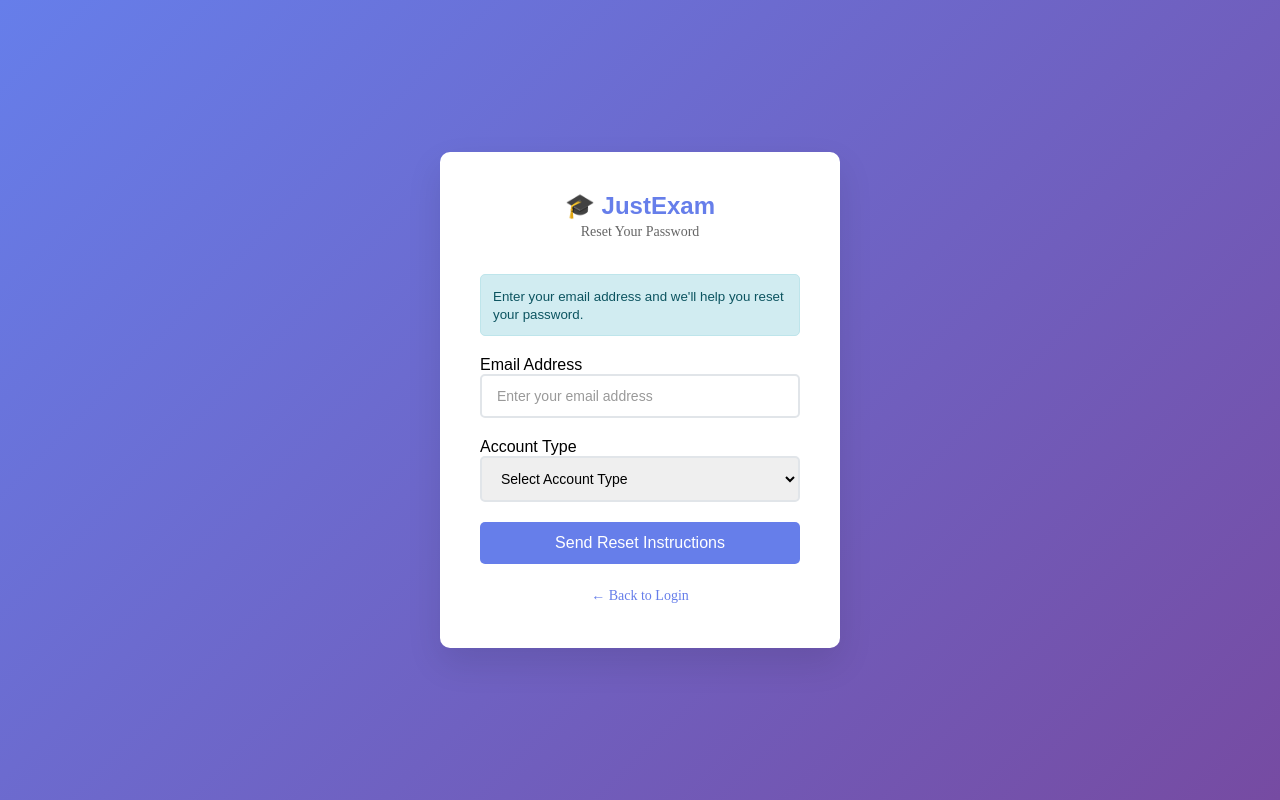
After one commit to MaybeJaydeep/JustExam, a PHP site: the page made by pages/forgot-password.php in a window 1280 px wide. The commit adds this page. Run offline with PHP 8.4, Linux system fonts and the light colour scheme; the template is opened without the code that fills it, so the values that code supplies are empty; some web fonts are replaced.

Commit message:
feat: implement complete secure password reset system
- Build professional password reset interface with account type selection
- Create secure token-based password reset with expiration protection
- Implement comprehensive email validation and security checks
- Add secure password reset page with token validation
- Include forgot password links in both student and admin login pages

Password reset features:
- pages/forgot-password.php: Professional reset request interface
- query/forgotPasswordExe.php: Secure backend with token generation
- reset-password.php: Secure password reset page with validation
- login-ui/index.php: Added forgot password link for students
- adminpanel/admin/login-ui/index.php: Added forgot password link for admins

Security implementations:
- Secure token generation with 32-byte random tokens
- Token expiration protection (1 hour timeout)
- Single-use tokens that expire after password reset
- Comprehensive input validation and CSRF protection
- Security event logging for all password reset activities

User experience:
- Account type selection (student/admin) with proper validation
- Professional UI design matching existing login interfaces
- Clear error messages and success confirmations
- Email validation with proper feedback
- Framework ready for SMTP email integration

```diff
--- a/adminpanel/admin/login-ui/index.php
+++ b/adminpanel/admin/login-ui/index.php
@@ -52,6 +52,12 @@
 							Login
 						</button>
 					</div>
+
+					<div class="text-center p-t-20">
+						<a class="txt2" href="../../../pages/forgot-password.php" style="color: #666; text-decoration: none;">
+							Forgot Password?
+						</a>
+					</div>
 				</form>
 			</div>
 		</div>
--- a/login-ui/index.php
+++ b/login-ui/index.php
@@ -52,6 +52,12 @@
 							Login
 						</button>
 					</div>
+
+					<div class="text-center p-t-20">
+						<a class="txt2" href="pages/forgot-password.php" style="color: #666; text-decoration: none;">
+							Forgot Password?
+						</a>
+					</div>
 				</form>
 			</div>
 		</div>
--- /dev/null
+++ b/pages/forgot-password.php
@@ -0,0 +1,173 @@
+<?php
+session_start();
+require_once("config.php");
+require_once("security.php");
+
+// If already logged in, redirect
+if (isset($_SESSION['student']['is_logged_in']) && $_SESSION['student']['is_logged_in'] === true) {
+    header("location: home.php");
+    exit;
+}
+?>
+
+<!DOCTYPE html>
+<html lang="en">
+<head>
+    <meta charset="utf-8">
+    <meta http-equiv="X-UA-Compatible" content="IE=edge">
+    <meta name="viewport" content="width=device-width, initial-scale=1, shrink-to-fit=no">
+    <title>Forgot Password - JustExam</title>
+    <link href="css/sweetalert.css" rel="stylesheet">
+    <link href="login-ui/css/main.css" rel="stylesheet">
+    <style>
+        .forgot-password-container {
+            min-height: 100vh;
+            display: flex;
+            align-items: center;
+            justify-content: center;
+            background: linear-gradient(135deg, #667eea 0%, #764ba2 100%);
+        }
+        .forgot-password-card {
+            background: white;
+            border-radius: 10px;
+            box-shadow: 0 15px 35px rgba(0,0,0,0.1);
+            padding: 40px;
+            width: 100%;
+            max-width: 400px;
+        }
+        .logo {
+            text-align: center;
+            margin-bottom: 30px;
+        }
+        .logo h2 {
+            color: #667eea;
+            font-weight: bold;
+            margin: 0;
+        }
+        .form-group {
+            margin-bottom: 20px;
+        }
+        .form-control {
+            width: 100%;
+            padding: 12px 15px;
+            border: 2px solid #e1e5e9;
+            border-radius: 5px;
+            font-size: 14px;
+            transition: border-color 0.3s;
+        }
+        .form-control:focus {
+            outline: none;
+            border-color: #667eea;
+        }
+        .btn {
+            width: 100%;
+            padding: 12px;
+            background: #667eea;
+            color: white;
+            border: none;
+            border-radius: 5px;
+            font-size: 16px;
+            cursor: pointer;
+            transition: background 0.3s;
+        }
+        .btn:hover {
+            background: #5a6fd8;
+        }
+        .back-link {
+            text-align: center;
+            margin-top: 20px;
+        }
+        .back-link a {
+            color: #667eea;
+            text-decoration: none;
+        }
+        .back-link a:hover {
+            text-decoration: underline;
+        }
+        .alert {
+            padding: 12px;
+            border-radius: 5px;
+            margin-bottom: 20px;
+        }
+        .alert-info {
+            background: #d1ecf1;
+            border: 1px solid #bee5eb;
+            color: #0c5460;
+        }
+    </style>
+</head>
+<body>
+    <div class="forgot-password-container">
+        <div class="forgot-password-card">
+            <div class="logo">
+                <h2>🎓 JustExam</h2>
+                <p>Reset Your Password</p>
+            </div>
+
+            <div class="alert alert-info">
+                <small>Enter your email address and we'll help you reset your password.</small>
+            </div>
+
+            <form id="forgotPasswordForm">
+                <input type="hidden" name="csrf_token" value="<?php echo generateCSRFToken(); ?>">
+
+                <div class="form-group">
+                    <label for="email">Email Address</label>
+                    <input type="email"
+                           id="email"
+                           name="email"
+                           class="form-control"
+                           placeholder="Enter your email address"
+                           required>
+                </div>
+
+                <div class="form-group">
+                    <label for="user_type">Account Type</label>
+                    <select id="user_type" name="user_type" class="form-control" required>
+                        <option value="">Select Account Type</option>
+                        <option value="student">Student</option>
+                        <option value="admin">Administrator</option>
+                    </select>
+                </div>
+
+                <button type="submit" class="btn">
+                    Send Reset Instructions
+                </button>
+            </form>
+
+            <div class="back-link">
+                <a href="index.php">← Back to Login</a>
+            </div>
+        </div>
+    </div>
+
+    <script src="js/jquery.js"></script>
+    <script src="js/sweetalert.js"></script>
+    <script>
+    $(document).ready(function() {
+        $("#forgotPasswordForm").on('submit', function(e) {
+            e.preventDefault();
+
+            let formData = $(this).serialize();
+
+            $.post("query/forgotPasswordExe.php", formData, function(res) {
+                if (res.res == "success") {
+                    Swal.fire({
+                        title: "Instructions Sent!",
+                        text: res.msg,
+                        icon: "success",
+                        confirmButtonText: "OK"
+                    }).then(() => {
+                        window.location.href = "index.php";
+                    });
+                } else {
+                    Swal.fire("Error", res.msg, "error");
+                }
+            }, 'json').fail(function() {
+                Swal.fire("Error", "Something went wrong. Please try again.", "error");
+            });
+        });
+    });
+    </script>
+</body>
+</html>
```
Also changed, not shown: query/forgotPasswordExe.php (added, +133 -0 lines), reset-password.php (added, +251 -0 lines).
